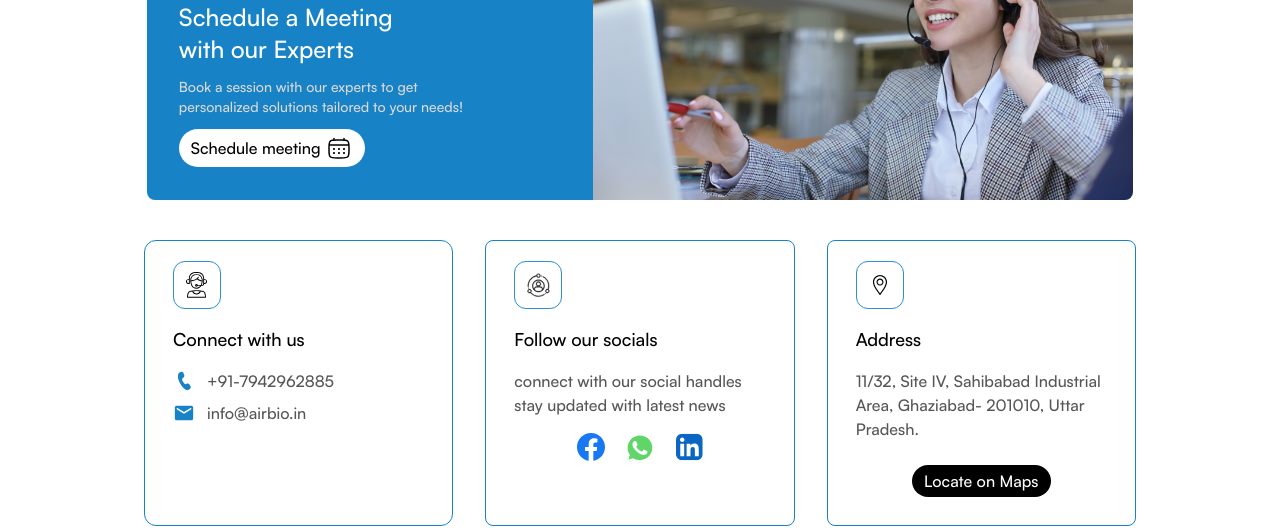
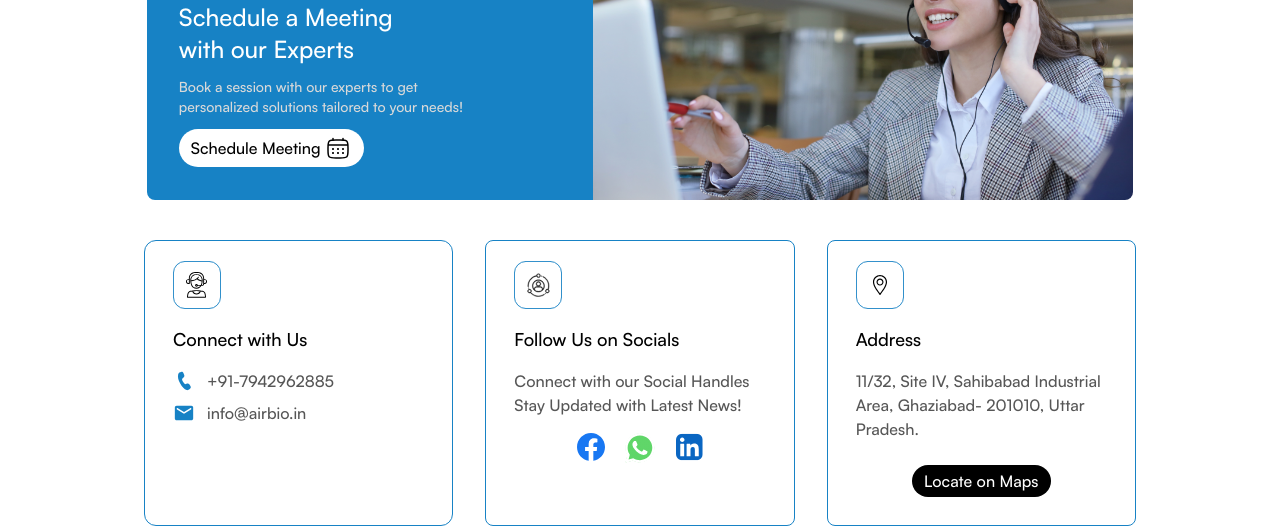
Before and after one commit to ShlokKaushik23/Airbio, a React (Vite) app: page /contact in a window 1280 px wide. Shown: the part 840-1368 px from the top of the page. Built offline with nearby package versions, Linux system fonts and the light colour scheme.

Commit message:
Update Contact.jsx

```diff
--- a/src/components/Contact/Contact.jsx
+++ b/src/components/Contact/Contact.jsx
@@ -57,7 +57,7 @@ const Contact = () => {
                                     <span
                                         className="text-black transition-colors duration-200 group-hover:text-white"
                                     >
-                                        Schedule meeting
+                                        Schedule Meeting
                                     </span>
 
                                     <div
@@ -98,7 +98,7 @@ const Contact = () => {
                 <div className='flex flex-col gap-8 md:flex-row md:gap-8 md:w-[80%] mx-auto my-10 '>
                     <div className='border flex flex-col gap-4 p-5 pb-10 px-7 w-[90%] mx-auto font-custom rounded-xl border-[#1782C5]'>
                         <img src={contact} alt="" className='w-12 h-12' />
-                        <h1 className='text-lg font-medium '>Connect with us</h1>
+                        <h1 className='text-lg font-medium '>Connect with Us</h1>
                         <div>
                             <div className='flex gap-3'>
                                 <img src={connect1} alt="" />
@@ -125,9 +125,9 @@ const Contact = () => {
 
                     <div className='border flex flex-col gap-4 p-5 px-7 w-[90%] mx-auto font-custom rounded-lg border-[#1782C5]'>
                         <img src={social} alt="" className='w-12 h-12' />
-                        <h1 className='text-lg font-medium '>Follow our socials</h1>
+                        <h1 className='text-lg font-medium '>Follow Us on Socials</h1>
                         <div>
-                            <p className='text-[#1E1E1E] text-opacity-75'>connect with our social handles stay updated with latest news</p>
+                            <p className='text-[#1E1E1E] text-opacity-75'>Connect with our Social Handles Stay Updated with Latest News!</p>
                             <div className='font-custom flex justify-center mt-4 gap-5 '>
                                 <a href="https://m.facebook.com/airbio/" target="_blank" rel="noopener noreferrer">
                                     <img src={social1} alt="Facebook" className='w-[28px] h-[28px] ' />
```
